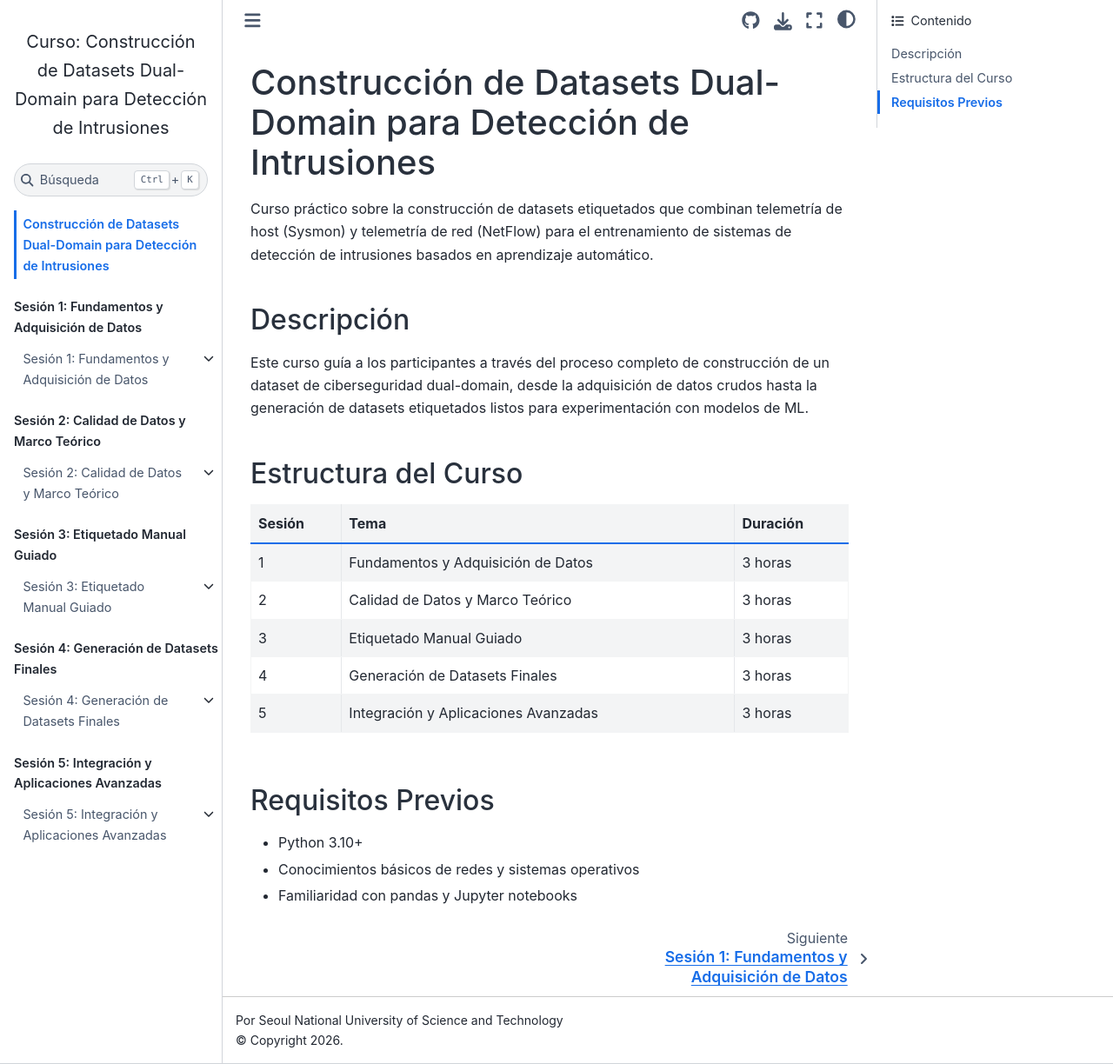
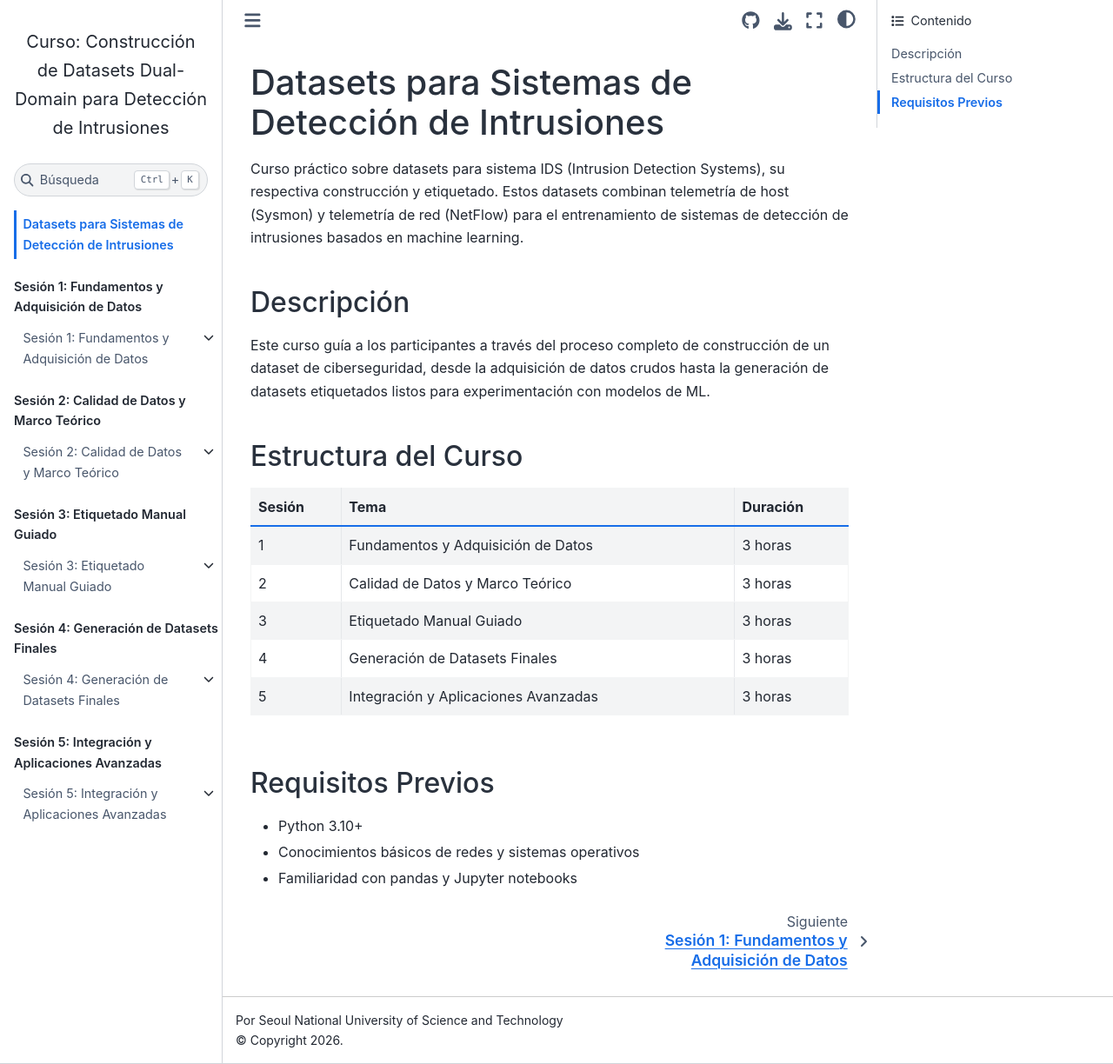
Before and after one commit to ollerenac/curso2026, a Jupyter Book: the page built from intro.md, in a window 1280 px wide and 1224 px high. Shown: the whole window at 87% size. Built offline with Jupyter Book 1.0.4 settings and Sphinx 7.4.7 and the Sphinx Book theme 1.1.4, drawn with Linux system fonts in a browser that asks for light colours.

Commit message:
Update intro page

```diff
--- a/intro.md
+++ b/intro.md
@@ -1,10 +1,10 @@
-# Construcción de Datasets Dual-Domain para Detección de Intrusiones
+# Datasets para Sistemas de Detección de Intrusiones
 
-Curso práctico sobre la construcción de datasets etiquetados que combinan telemetría de host (Sysmon) y telemetría de red (NetFlow) para el entrenamiento de sistemas de detección de intrusiones basados en aprendizaje automático.
+Curso práctico sobre datasets para sistema IDS (Intrusion Detection Systems), su respectiva construcción y etiquetado. Estos datasets combinan telemetría de host (Sysmon) y telemetría de red (NetFlow) para el entrenamiento de sistemas de detección de intrusiones basados en machine learning.
 
 ## Descripción
 
-Este curso guía a los participantes a través del proceso completo de construcción de un dataset de ciberseguridad dual-domain, desde la adquisición de datos crudos hasta la generación de datasets etiquetados listos para experimentación con modelos de ML.
+Este curso guía a los participantes a través del proceso completo de construcción de un dataset de ciberseguridad, desde la adquisición de datos crudos hasta la generación de datasets etiquetados listos para experimentación con modelos de ML.
 
 ## Estructura del Curso
 
```
